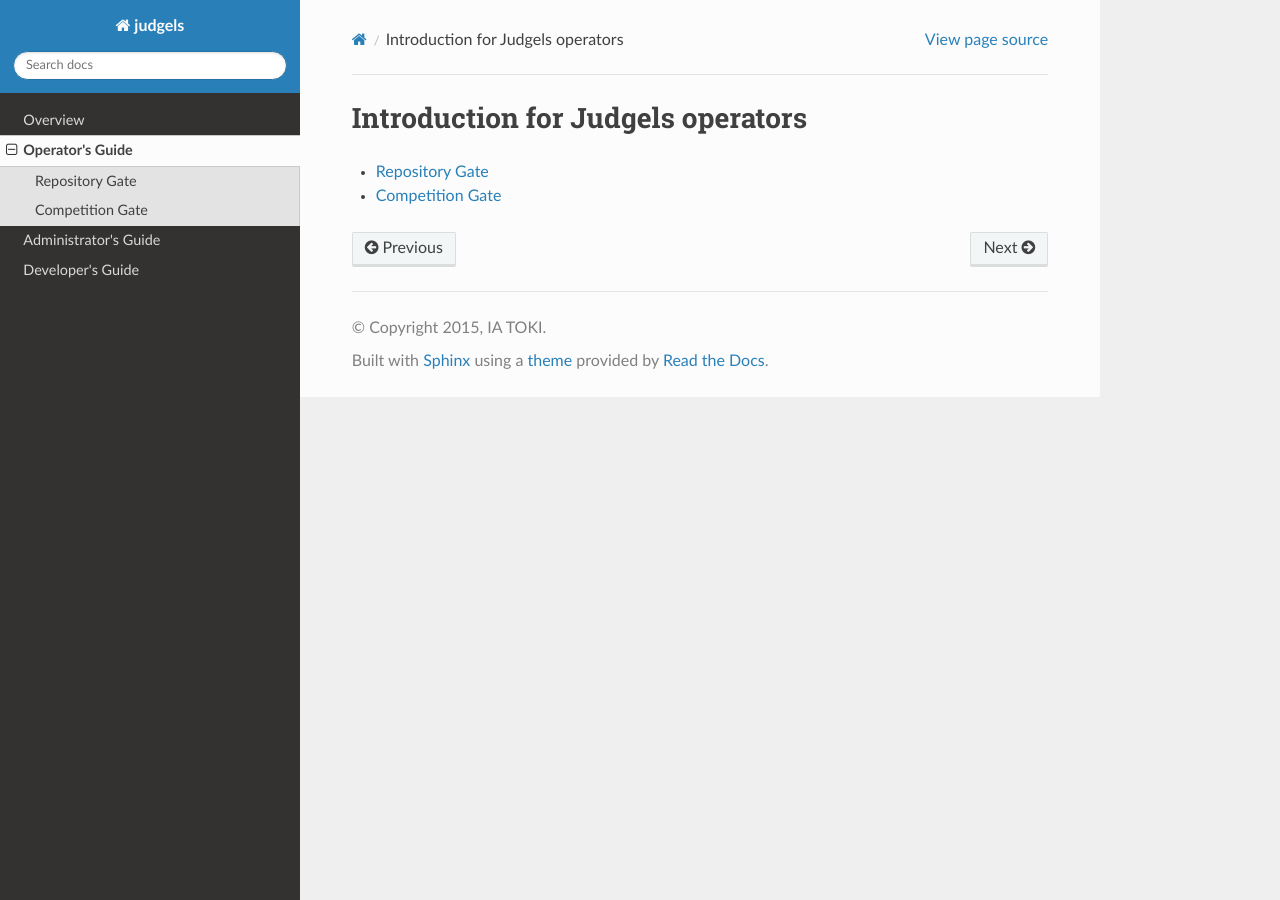
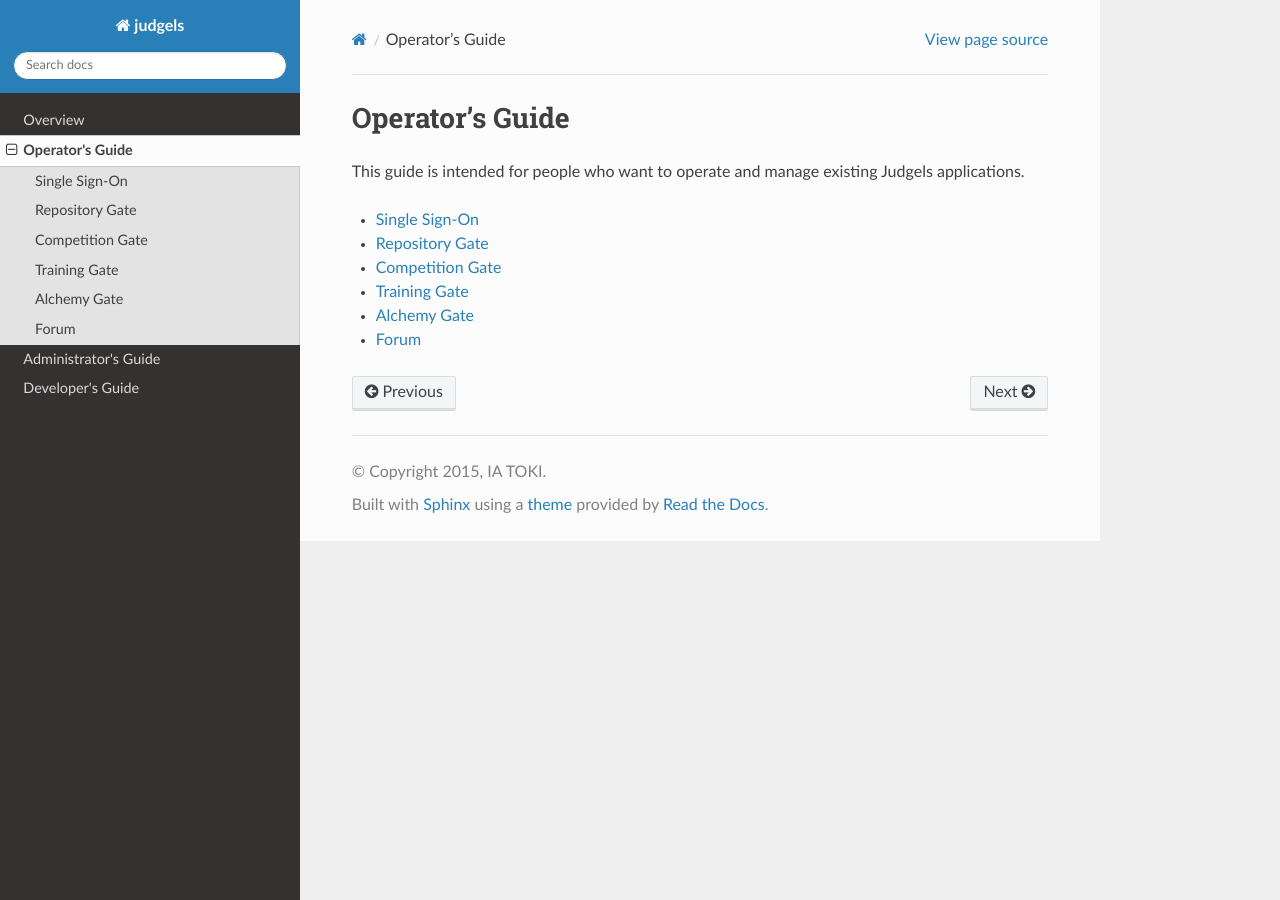
Before and after one commit to judgels/judgels, a Sphinx documentation site: the page built from docs/operator/operator.rst, in a window 1280 px wide. Built offline with Sphinx 7.4.7 and the Read the Docs theme 2.0.0, drawn with Linux system fonts in a browser that asks for light colours; formulas are drawn with MathJax 3.

Commit message:
Add placeholder docs for operator's guide
For Jophiel, Jerahmeel, Michael, and Raguel

```diff
--- /dev/null
+++ b/docs/operator/jerahmeel/jerahmeel.rst
@@ -0,0 +1,4 @@
+Training Gate
+=============
+
+TBA.
--- /dev/null
+++ b/docs/operator/jophiel/jophiel.rst
@@ -0,0 +1,4 @@
+Single Sign-On
+==============
+
+TBA.
--- /dev/null
+++ b/docs/operator/michael/michael.rst
@@ -0,0 +1,4 @@
+Alchemy Gate
+============
+
+TBA.
--- a/docs/operator/operator.rst
+++ b/docs/operator/operator.rst
@@ -1,10 +1,16 @@
 .. _operator:
 
-Introduction for Judgels operators
-==================================
+Operator's Guide
+================
+
+This guide is intended for people who want to operate and manage existing Judgels applications.
 
 .. toctree::
    :maxdepth: 1
 
+   Single Sign-On <jophiel/jophiel>
    Repository Gate <sandalphon/sandalphon>
    Competition Gate <uriel/uriel>
+   Training Gate <jerahmeel/jerahmeel>
+   Alchemy Gate <michael/michael>
+   Forum <raguel/raguel>
--- /dev/null
+++ b/docs/operator/raguel/raguel.rst
@@ -0,0 +1,4 @@
+Forum
+=====
+
+TBA.
```
